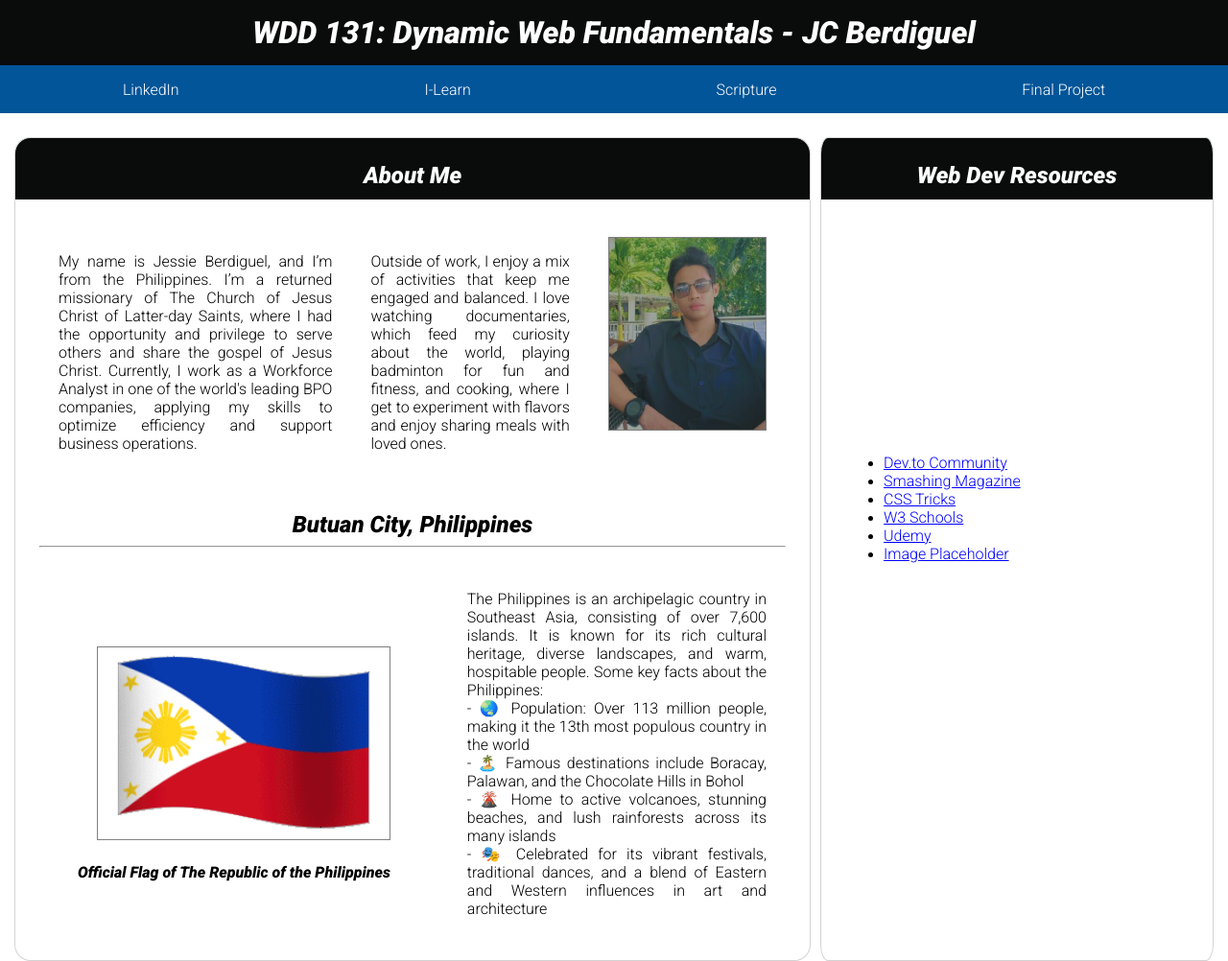
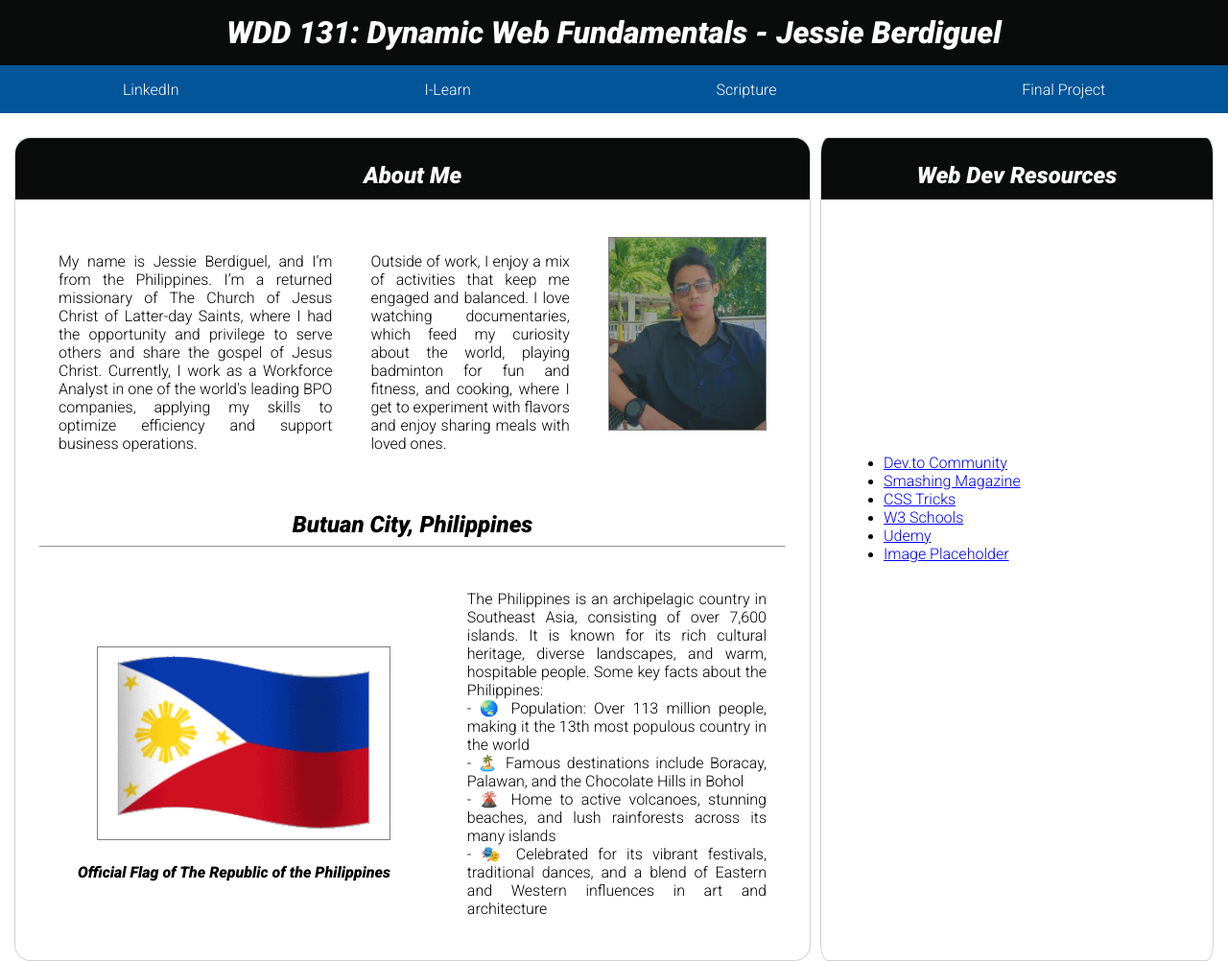
Before and after one commit to byui-jc/wdd131, a plain HTML site: page index.html in a window 1280 px wide. Shown: the top 1002 px of the page at 96% size. Drawn offline with Linux system fonts and the light colour scheme.

Commit message:
1st commit

```diff
--- a/index.html
+++ b/index.html
@@ -17,7 +17,7 @@
 
 <body>
  <header>
-  <h1>WDD 131: Dynamic Web Fundamentals - JC Berdiguel</h1>
+  <h1>WDD 131: Dynamic Web Fundamentals - Jessie Berdiguel</h1>
   <nav>
     <a href="https://www.linkedin.com/in/jc-berdiguel/" target="_blank">LinkedIn</a>
     <a href="https://byui.instructure.com/" target="_blank">I-Learn</a>
```
